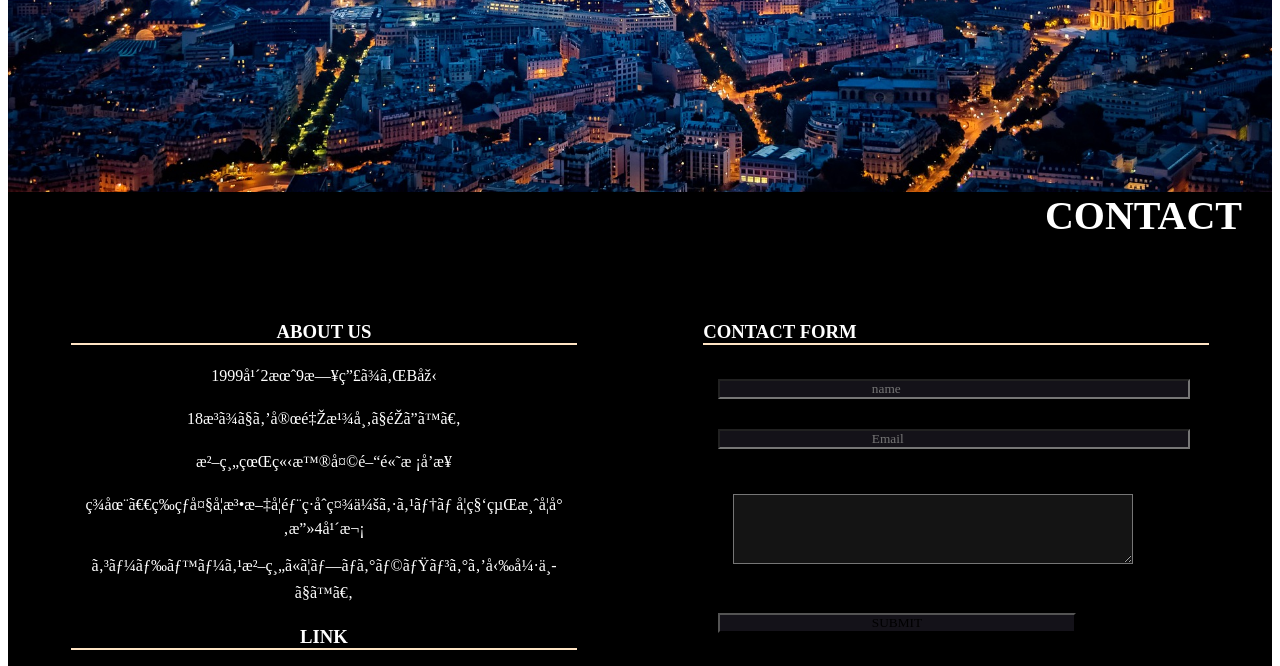
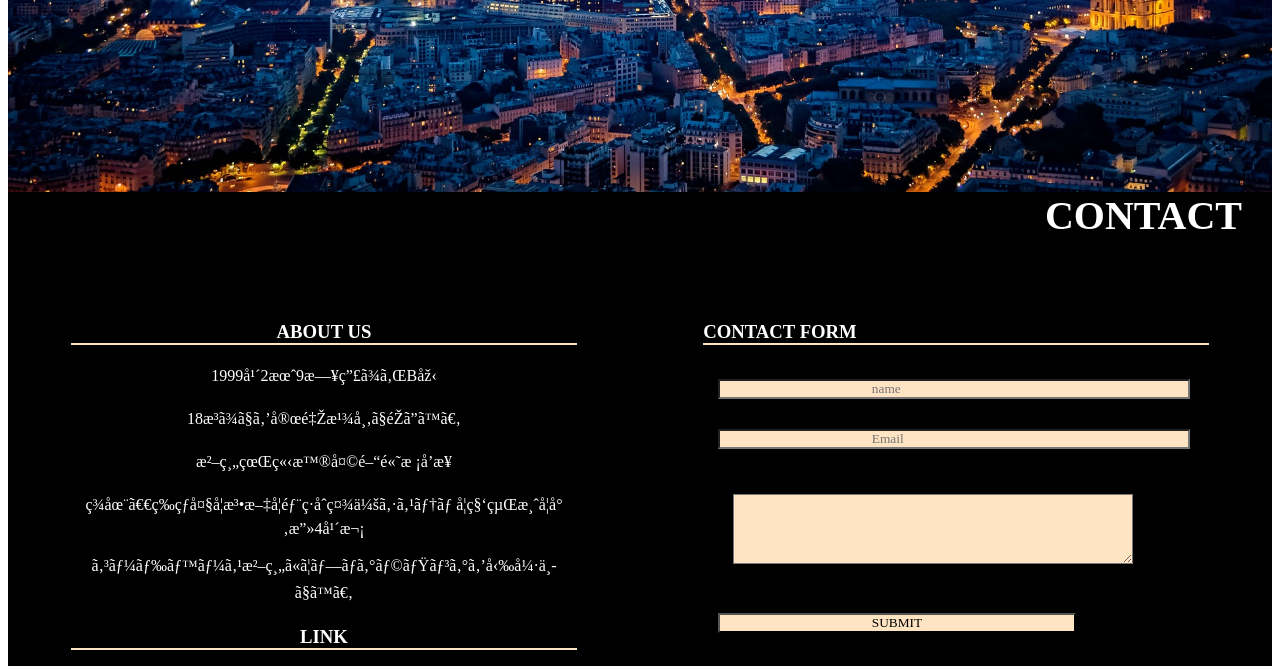
Before and after one commit to atsuki-zuke/mysite, a plain HTML site: page index.html in a window 1280 px wide. Shown: the part 3016-3682 px from the top of the page. Drawn offline with nearby package versions, Linux system fonts and the light colour scheme.

Commit message:
名前の変更

```diff
--- a/para.css
+++ b/para.css
@@ -181,12 +181,12 @@
   .form input{
     padding:0 30%;
     margin:15px;
-    background-color:rgba(86, 80, 109, 0.233);
+    background-color:bisque;
   }
   textarea{
     height:70px;
     width:400px;
-    background-color:rgba(255, 255, 255, 0.08);
+    background-color:bisque;
     margin:30px;
 
   }
```
Also changed, not shown: index.html (renamed from para.html).
